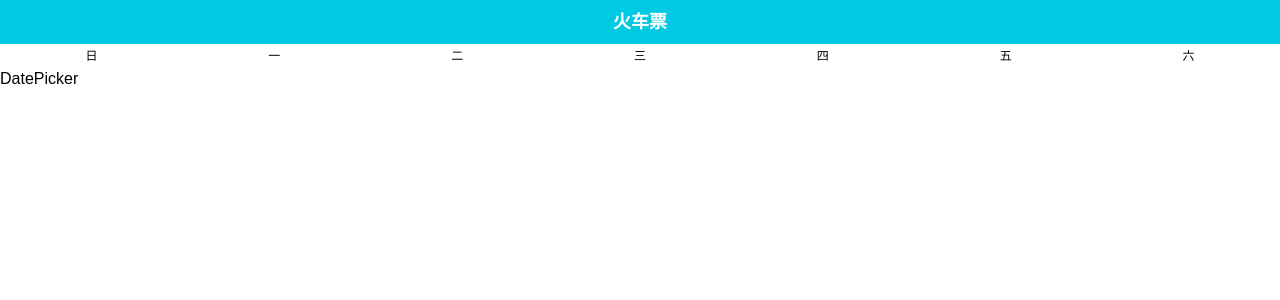
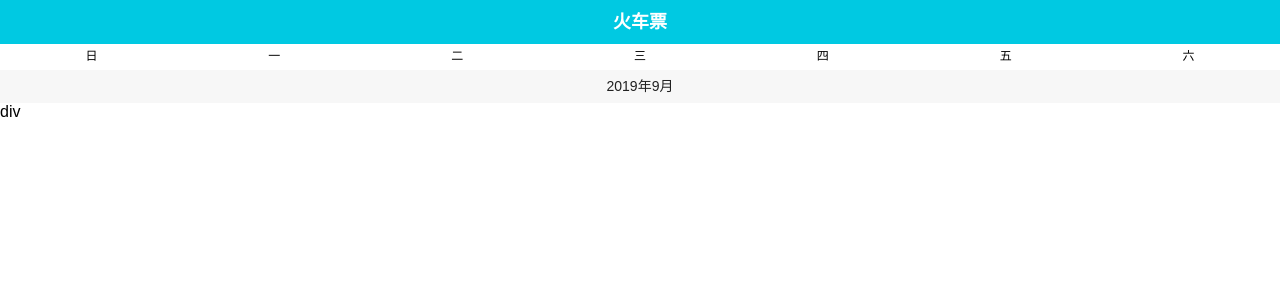
Before and after one commit to Wzb3422/qunar-pwa, a React app: page /DatePicker in a window 1280 px wide. Shown: the top 300 px of the page. Built offline with nearby package versions, Linux system fonts and the light colour scheme; a web font is replaced by a local one.

Commit message:
:art: feat: finish calendar layout

```diff
--- a/src/pages/datepicker/Calendar.css
+++ b/src/pages/datepicker/Calendar.css
@@ -18,3 +18,13 @@
 .week-bar div:nth-child(1 + 7) {
   color: red;
 }
+
+.month-bar {
+  width: 100%;
+  height: 33px;
+  color: #212121;
+  background-color: #f7f7f7;
+  font-size: 14px;
+  line-height: 33px;
+  text-align: center;
+}
--- a/src/pages/datepicker/Calendar.tsx
+++ b/src/pages/datepicker/Calendar.tsx
@@ -1,9 +1,11 @@
 import React from 'react'
+import MonthBar from './MonthBar'
 import './Calendar.css'
 
 function Calendar(): JSX.Element {
   return (
     <div className='calendar-wrapper'>
+
       <div className='week-bar'>
         <div>日</div>
         <div>一</div>
@@ -13,6 +15,9 @@ function Calendar(): JSX.Element {
         <div>五</div>
         <div>六</div>
       </div>
+
+      <MonthBar year={2019} month={9} />
+      div
     </div>
   )
 }
--- /dev/null
+++ b/src/pages/datepicker/DateBlock.css
@@ -0,0 +1,3 @@
+.date-block {
+  height: 60px;
+}
--- a/src/pages/datepicker/DatePicker.tsx
+++ b/src/pages/datepicker/DatePicker.tsx
@@ -1,15 +1,15 @@
-import React, { lazy, Suspense } from 'react'
+import React, { lazy, Suspense, useState, useEffect } from 'react'
 import Loading from '../../common/Loading'
 
 const Header = lazy(() => import('../../common/Header'))
 const Calendar = lazy(() => import('./Calendar'))
 
 function DatePicker() {
+
   return (
-    <Suspense fallback={Loading}>
+    <Suspense fallback={<Loading />}>
         <Header title='火车票'/>
         <Calendar />
-        DatePicker
     </Suspense>
   )
 }
--- /dev/null
+++ b/src/pages/datepicker/MonthBar.tsx
@@ -0,0 +1,14 @@
+import React from 'react'
+
+interface MonthBarProps {
+  year: number | string
+  month: number | string
+}
+
+function MonthBar({ year, month }: MonthBarProps): JSX.Element {
+  return (
+    <div className='month-bar'>{year}年{month}月</div>
+  )
+}
+
+export default MonthBar
--- a/src/pages/home/Content.tsx
+++ b/src/pages/home/Content.tsx
@@ -19,6 +19,7 @@ function Content(): JSX.Element {
     })
   }, [])
 
+
   return (
     <div>
       <div className='content-bg'></div>
```
Also changed, not shown: src/pages/datepicker/DateBlock.tsx (added, +13 -0 lines).
